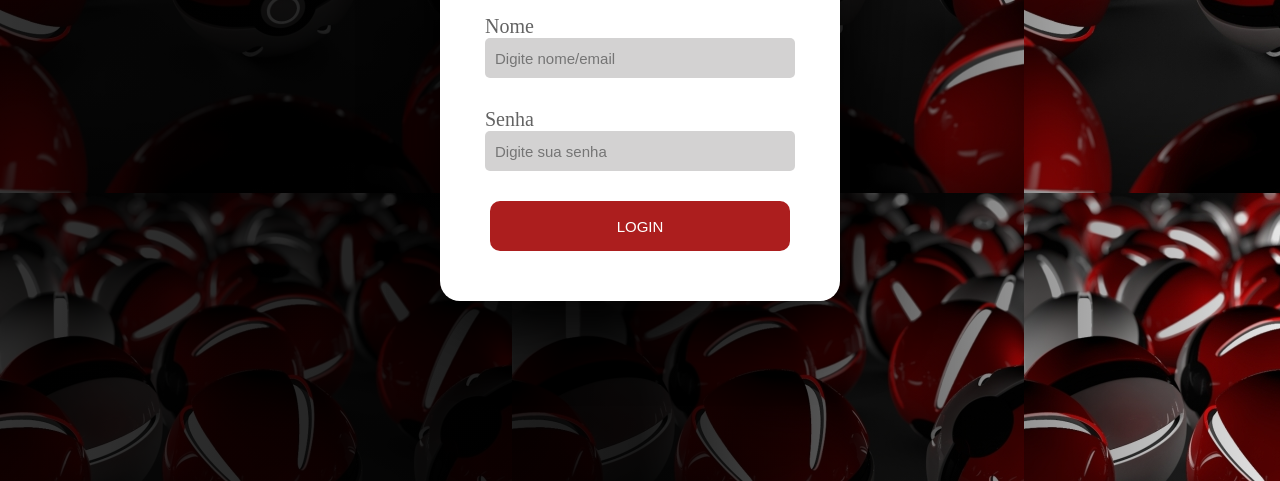
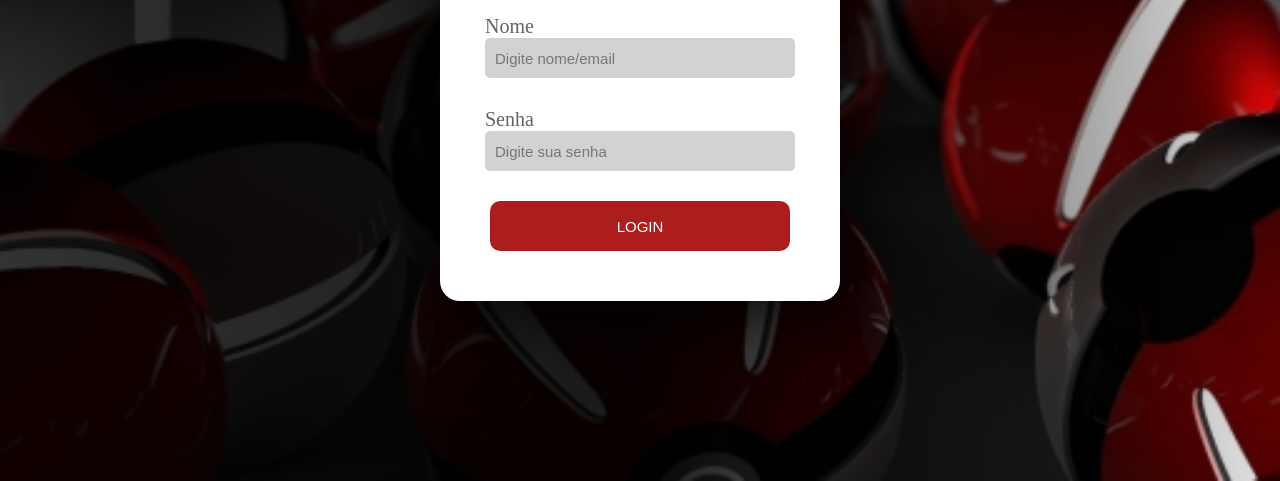
Before and after one commit to Ednei-Gonzaga/ProjetoPokemon, a plain HTML site: page index.html in a window 1280 px wide. Shown: the part 319-800 px from the top of the page. Drawn offline with Linux system fonts and the light colour scheme.

Commit message:
Correcao tamanho imagem fundo index

```diff
--- a/index.html
+++ b/index.html
@@ -8,7 +8,7 @@
     <link rel="stylesheet" href="css/index/style.css">
 </head>
 
-<body  style="background: linear-gradient(to left, rgba(0, 0, 0, 0.1), rgba(0, 0, 0, 0.9), rgba(0, 0, 0, 0.8)), url(imagem/fundoTela.jpg)";>
+<body  style="background: linear-gradient(to left, rgba(0, 0, 0, 0.1), rgba(0, 0, 0, 0.9), rgba(0, 0, 0, 0.8)), url(imagem/fundoTela.jpg);background-size: cover;";>
     <header>
         <img src="imagem/logoPokemon.png" alt="error">
         <nav>
```
